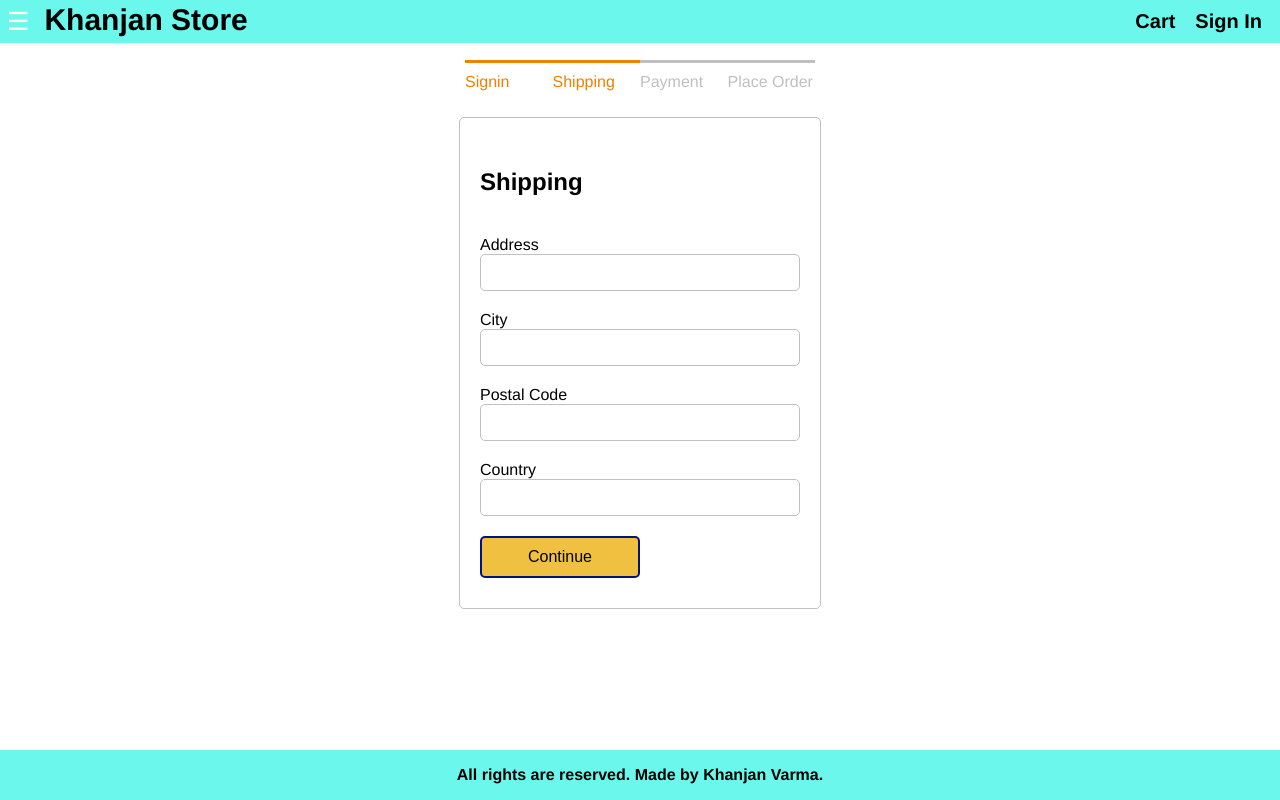
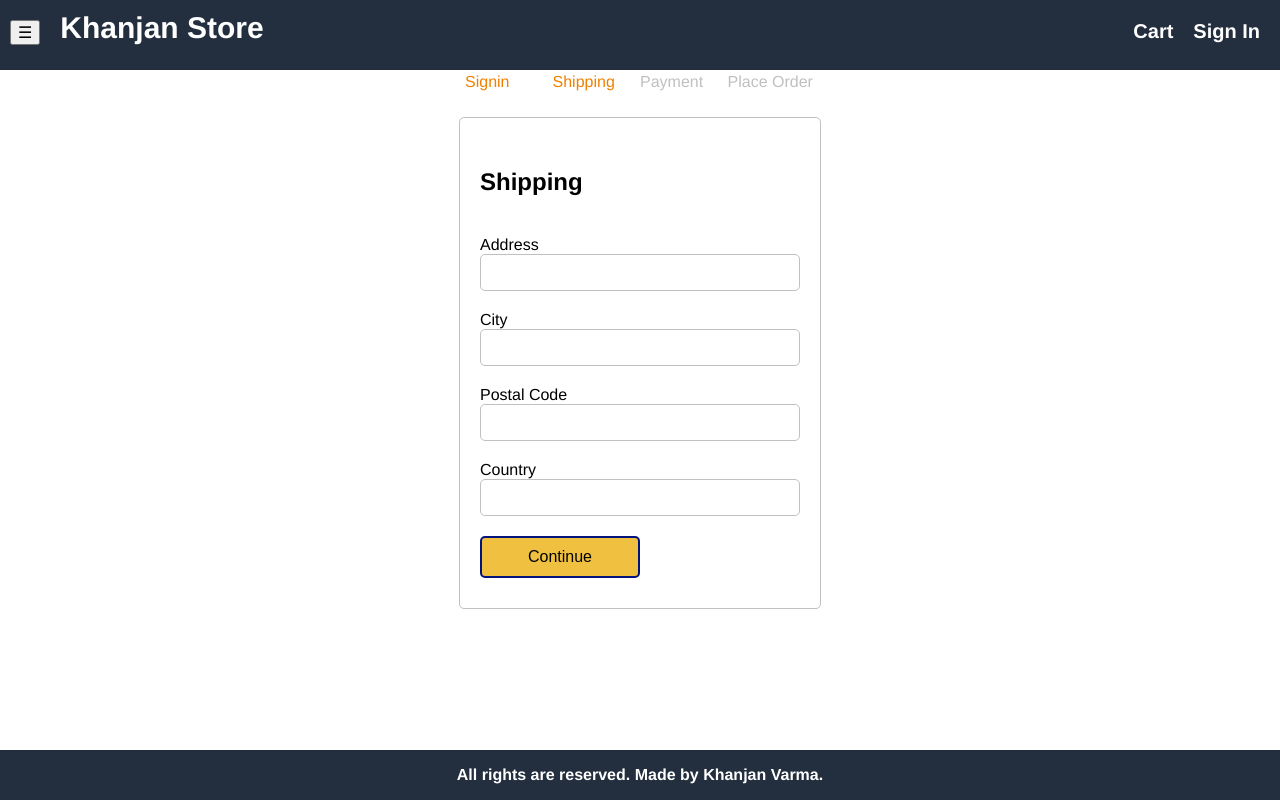
Before and after one commit to Khanjan04/Khanjan-Local-Store, a React (Create React App) app in the folder frontend/: page /shipping in a window 1280 px wide. Built offline with nearby package versions, Linux system fonts and the light colour scheme.

Commit message:
New Header

```diff
--- a/frontend/src/App.js
+++ b/frontend/src/App.js
@@ -3,6 +3,7 @@ import { useSelector } from 'react-redux';
 import { BrowserRouter, Route, Link } from 'react-router-dom';
 import { Helmet } from 'react-helmet';
 import './App.css';
+import './index.css';
 import HomeScreen from './screens/HomeScreen';
 import CartScreen from './screens/CartScreen';
 import ProductScreen from './screens/ProductScreen';
@@ -31,19 +32,28 @@ function App() {
             <Helmet>
                 <title>Khanjan Store | Home</title>
             </Helmet>
-                <header className="header">
-                    <div className="brand">
+                <header>
+                    <div className="nav">
+                        <div className="nav_left">
+                            <div className="nav_logo">
                                 <button className="option" onClick={openMenu}>
                                     &#9776;
                                 </button>
                                 <Link to="/">Khanjan Store</Link>
                             </div>
+                        </div>
+                        <div className="nav_right">
                             <div className="header-links">
                                 <a href="cart">Cart</a>
                                 {
                                     userInfo ? <Link to="/profile">{userInfo.name}</Link> :
                                         <Link to="/signin">Sign In</Link>
                                 }
+                            </div>
+                        </div>
+                        <div className="nav_fill">
+
+                        </div>
                     </div>
                 </header>
                 <aside className="sidebar">
--- a/frontend/src/index.css
+++ b/frontend/src/index.css
@@ -29,26 +29,42 @@ button {
   grid-template-rows: 5rem 1fr 5rem;
   height: 100%;
 }
-.header {
+header {
   grid-area: header;
-  background-color: #6bf7eb;
-  color: #000000;
-  display: flex;
-  justify-content: space-between;
-  align-items: center;
-  padding: 0.2rem;
+  background-color: #232f3e;
+  color: white;
+  height: 70px;
+  width: 100%;
   position: fixed;
-  width: 100%;
-  height: fit-content;
 }
-.brand a {
-  color: #020000;
+.nav_left {
+  position: relative;
+  float: left;
+  width: auto;
+}
+.nav_right {
+  position: relative;
+  float: right;
+  width: auto;
+  margin-top: 20px;
+}
+.nav_fill {
+  width: auto;
+  white-space: nowrap;
+  overflow: hidden;
+}
+.nav_logo a {
+  color: #ffffff;
   font-size: 3rem;
   font-weight: bold;
-  padding-left: 10px;
+  padding-left: 20px;
+}
+.option {
+  margin-left: 10px;
+  margin-top: 20px;
 }
 .header-links a {
-  color: #000000;
+  color: #ffffff;
   text-decoration: none;
   font-size: 2rem;
   padding-right: 20px;
@@ -62,8 +78,8 @@ button {
 }
 .footer {
   grid-area: footer;
-  background-color: #6bf7eb;
-  color: #000000;
+  background-color: #232f3e;
+  color: #ffffff;
   display: flex;
   justify-content: center;
   align-items: center;
@@ -72,6 +88,7 @@ button {
 a {
   text-decoration: none;
   color: #000000;
+  font-size: larger;
 }
 a:hover {
   color: #fa7900;
@@ -83,6 +100,7 @@ a:hover {
   justify-content: center;
   flex-wrap: wrap;
   padding-right: 4rem;
+  padding-top: 15px;
 }
 .products li {
   list-style-type: none;
```
Lines whose indentation alone changed are shown as unchanged.
